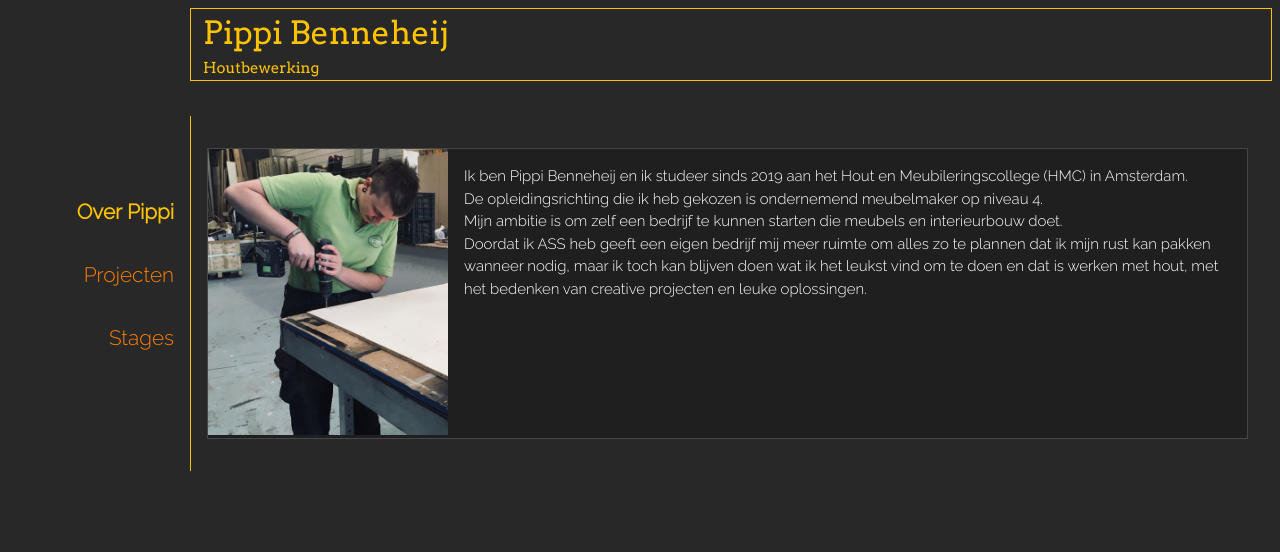
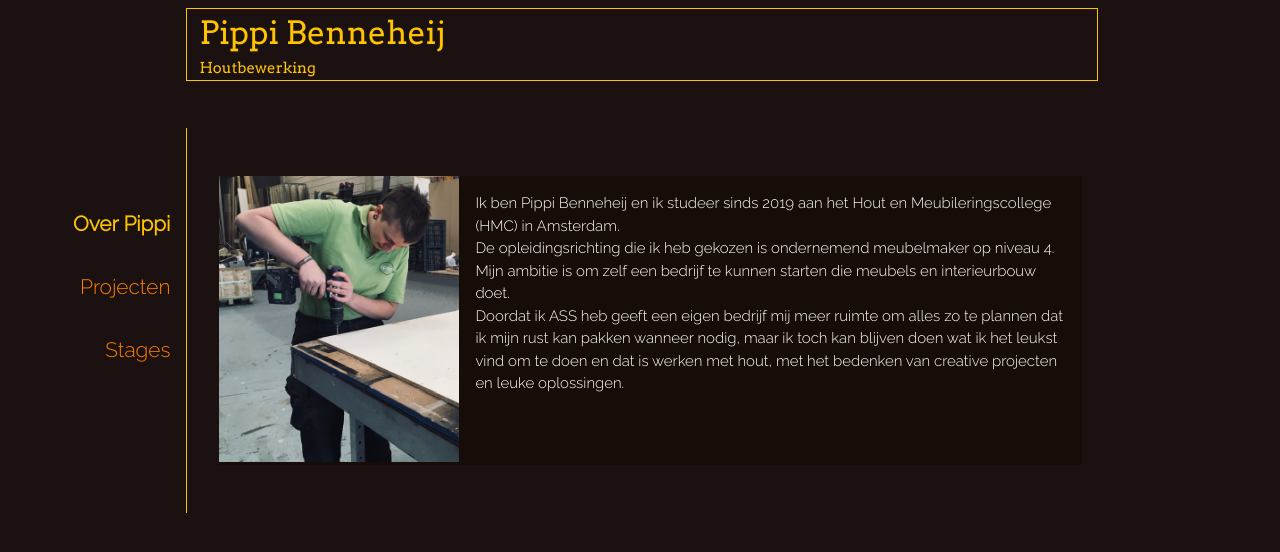
Before and after one commit to lvr-dev/pb-meubelen, a Svelte app in the folder frontend/: page / in a window 1280 px wide. Shown: the top 552 px of the page. Built offline with nearby package versions, Linux system fonts and the light colour scheme.

Commit message:
feat: added another grid column, corrected paddings

```diff
--- a/frontend/public/global.css
+++ b/frontend/public/global.css
@@ -102,7 +102,7 @@ html, body {
 	position: relative;
 	width: 100%;
 	height: 100%;
-	background-color: rgb(40, 40, 40);
+	background-color: rgb(26,17,16);
 	color: rgb(255, 255, 255);
 	margin: 0;
 	padding: 0;
@@ -116,7 +116,7 @@ body {
 
 h1, h2, h3 {
 	font-family: 'Arvo', serif;
-	color: #FFC300;
+	color: rgb(255, 195, 0);
 }
 
 .content-flex-wrapper {
@@ -135,7 +135,7 @@ h1, h2, h3 {
 
 h1, h2, h3 {
 	font-family: 'Arvo', serif;
-	color: #FFC300;
+	color: rgb(255,195,0);
 }
 
 h2.page-title {
@@ -146,7 +146,7 @@ h2.page-title {
 }
 
 .pb-title-header {
-	color: #FFC300;
+	color: rgb(255, 195, 0);
 	font-family: 'Arvo', serif;
 }
 .pb-title {
@@ -158,6 +158,10 @@ h2.page-title {
 	color: #ff7f00;
 }
 
+.content-wrapper {
+	padding: 1rem;
+}
+
 @media only screen and (min-width: 825px) {
 	.mobile {
 		display: none;
@@ -167,11 +171,10 @@ h2.page-title {
 		font-size: 2rem;
 	}
 	.pb-content {
-		border-left: solid 1px #FFC300;
-		padding: 2rem 1rem;
+		border-left: solid 1px rgb(255, 195, 0);
+		padding: 2rem 0 2rem 1rem;
 	}
 	.content-wrapper {
-		width: calc(100% - 16px);
 		height: 100%;
 	}
 
--- a/frontend/src/App.svelte
+++ b/frontend/src/App.svelte
@@ -9,8 +9,10 @@
 <div class="pb-grid-container">
 	<div class="pb-header-fill"></div>
 	<div class="pb-header"><Header /></div>
+	<div class="pb-header-fill"></div>
 	<div class="pb-sidebar"><Sidebar /></div>
 	<main class="pb-main"><Main /></main>
+	<div class="pb-fill"></div>
 </div>
 <MobileMenu />
 <style>
@@ -28,6 +30,11 @@
 .pb-header-fill {
 	grid-area: header-fill;
 }
+
+.pb-fill {
+	grid-area: pb-fill;
+}
+
 
 .pb-sidebar {
 	grid-area: sidebar;
@@ -52,11 +59,8 @@
 		grid-row: auto;
 	}
 
-	.pb-header-fill {
-		display: none;
-	}
 
-	.pb-sidebar {
+	.pb-fill, .pb-sidebar, .pb-header-fill {
 		display: none;
 	}
  }
@@ -66,8 +70,8 @@
 		grid-template-areas:
 		"header-fill header"
 		"sidebar main";
-		grid-template-rows: 116px 5fr;
-		grid-template-columns: 190px 5fr;
+	    grid-template-columns: 1fr 5fr 1fr;
+		grid-template-rows: 128px auto;
 	}
  }
 
--- a/frontend/src/content/About.svelte
+++ b/frontend/src/content/About.svelte
@@ -18,24 +18,29 @@
 
 <style>
 .card {
-	background-color: rgb(31, 31, 31);
+	background-color: rgb(22,13,8);
 	padding-bottom: 0.2rem;
 	display: flex;
 	flex-direction: row;
-    border: solid 1px rgb(70,70,70);
 }
 .card-image {
     float: left;
     min-width: 240px;
 }
 .card-content {
-    margin: 1rem;
+    padding: 1rem;
 }
 
 @media only screen and (max-width: 825px) {
     .card {
         width: 90vw;
         margin: 0 auto;
+    }
+
+    .card-content {
+        border-top: solid 1px rgb(70,70,70);
+        border-right: solid 1px rgb(70,70,70);
+        border-bottom: solid 1px rgb(70,70,70);
     }
 }
 
@@ -44,6 +49,12 @@
         flex-direction: column;
         border: none;
     }
+
+    .card-content {
+        border-left: solid 1px rgb(70,70,70);
+        border-right: solid 1px rgb(70,70,70);
+        border-bottom: solid 1px rgb(70,70,70);
+    }
 }
 
 </style>
--- a/frontend/src/content/Internships.svelte
+++ b/frontend/src/content/Internships.svelte
@@ -45,6 +45,7 @@
     .block {
         margin-bottom: 2rem;
     }
+
     .text-wrapper {
         margin-top: 0.5rem;
     }
@@ -53,4 +54,12 @@
         flex-direction: row;
 
     }
+
+      @media only screen and (max-width: 825px) {
+          .content-wrapper {
+              padding: 2rem;
+          }
+      }
+
+
 </style>
--- a/frontend/src/navigation/MobileMenu.svelte
+++ b/frontend/src/navigation/MobileMenu.svelte
@@ -65,8 +65,8 @@
             justify-content: center;
             padding-top: 12px;
             position: fixed;
-            top: 0;
-            right: 0;
+            top: 12px;
+            right: 12px;
         }
         .pb-icon {
             cursor: pointer;
--- a/frontend/src/ui/Badge.svelte
+++ b/frontend/src/ui/Badge.svelte
@@ -60,7 +60,7 @@
         display: none;
     }
 
-    @media only screen and (max-width: 600px) {
+    @media only screen and (max-width: 825px) {
         .badge {
             width: 80vw;
             margin: 1rem auto;
--- a/frontend/src/ui/Header.svelte
+++ b/frontend/src/ui/Header.svelte
@@ -28,7 +28,7 @@
 <style>
     .pb-fw-header {
         height: 100%;
-        padding: 8px 8px 8px 0;
+        padding: 8px 0;
     }
     .pb-header-toolbar {
         display: flex;
--- a/frontend/src/ui/ProjectModal.svelte
+++ b/frontend/src/ui/ProjectModal.svelte
@@ -1,7 +1,7 @@
 <script>
      import Icon from 'svelte-awesome';
      import { times } from 'svelte-awesome/icons';
-     import { showMenu } from '../stores/ui-store';
+     import { showModal } from '../stores/ui-store';
 
      export let id;
      export let tags;
@@ -12,7 +12,7 @@
      export let additionalImages;
 
      function closeModal() {
-        showMenu.set(false);
+        showModal.set(false);
      }
 
 </script>
@@ -63,16 +63,16 @@
        bottom: 0;
        right: 0;
        left: 0;
-       background-color: rgba(40,40,40);
+       background-color: rgb(26,17,16, 0.9);
    }
    .pb-modal {
        z-index: 100;
        width: 68vw;
-       height: 600px;
-       margin: 4rem auto;
-       background-color: rgb(40,40,40);
+       height: 80vh;
+       margin: 3rem auto;
+       background-color: rgb(26,17,16);
        opacity: 1;
-       border: solid 1px #ff7f00;
+       border: solid 1px rgb(255, 195, 0);
        padding: 1rem;
        overflow: scroll;
    }
@@ -92,7 +92,7 @@
        width: 40%;
    }
    .pb-hr {
-        border-bottom: solid 1px #e41586;
+        border-bottom: solid 1px rgb(255, 195, 0);
         margin: 2rem 0;
    }
    .pb-image-container {
```
